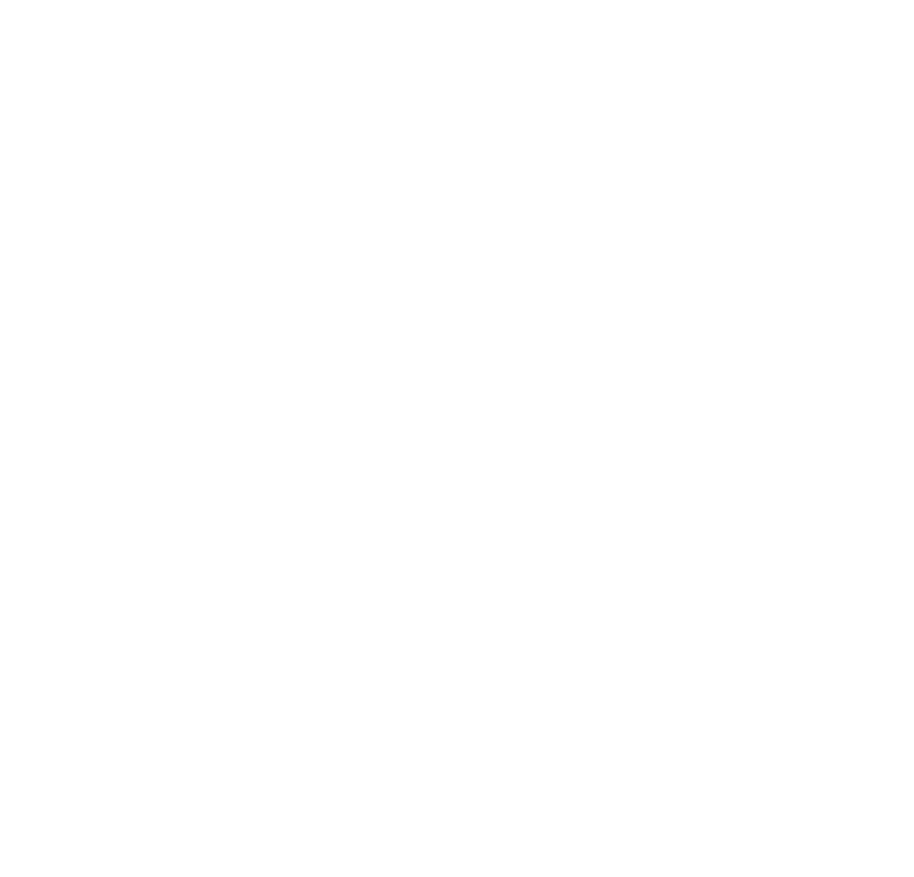
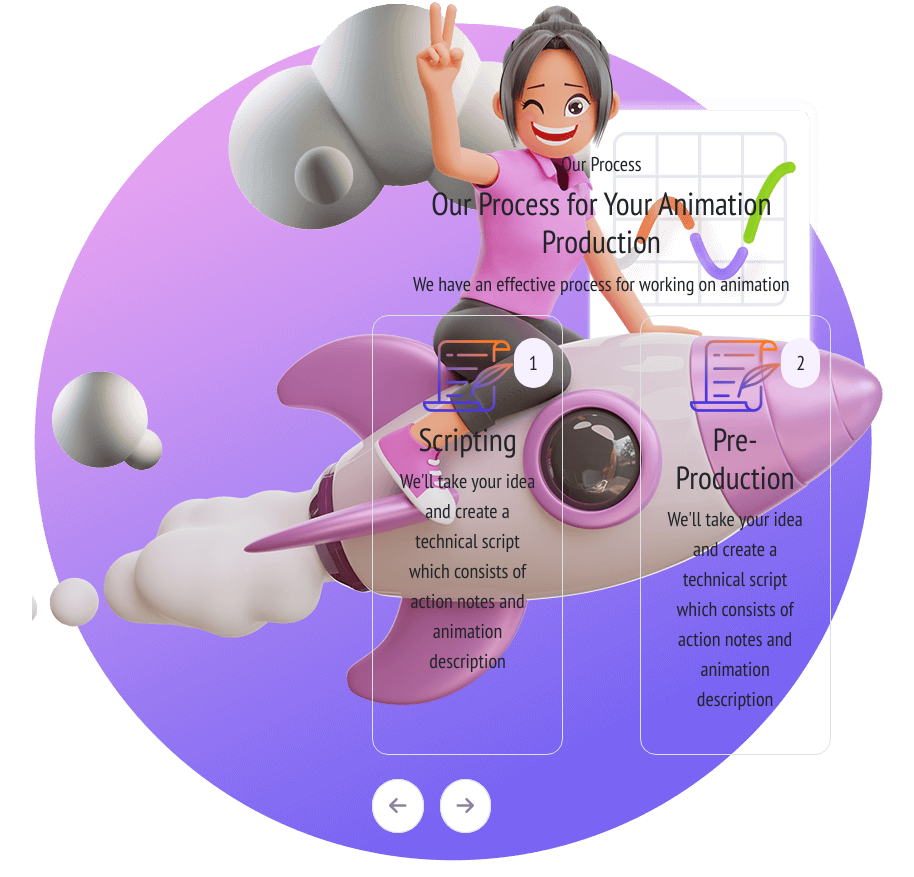
Before and after one commit to MatteoSala97/proj-html-vuejs, a Vue app: page / in a window 1280 px wide. Shown: the part 3898-4775 px from the top of the page, without its empty margins (256-1170 px from the left). Before the commit the page ends 3852 px from the top, so only its background shows below. Built offline with nearby package versions, Linux system fonts and the light colour scheme.

Commit message:
Component styled, needs to be fixed with js

```diff
--- a/src/components/main/CarouselAppFirst.vue
+++ b/src/components/main/CarouselAppFirst.vue
@@ -1,17 +1,96 @@
 <script>
+export default {
+  name: "CarouselAppFirst",
+  data() {
+    return {
 
-    export default {
-        name: "CarouselAppFirst"
-    }
+    };
+  },
+  created() {
+
+  },
+  methods: {
+
+  }
+};
 </script>
 
 <template>
+    <div id="big-container " class="row mt-5">
+      <div class="col-6">
+        <figure id="rocket">
+          <img src="../../assets/img/process-thumb.png" alt="Girl riding a rocket">
+        </figure>
+      </div>
+        <div class="small-container col-4">
+            <div class="text-container text-center">
+                <h5>Our Process</h5>
+                <h2>Our Process for Your Animation Production</h2>
+                <p>We have an effective process for working on animation</p>
+            </div>
+            <div class="row">
+                <div class="col-5 d-flex flex-column align-items-center text-center border rounded-4 p-4" id="card">
+                    <img src="../../assets/img/process1.png" alt="1">
+                    <h2 class="mt-2">Scripting</h2>
+                    <p>We'll take your idea and create a technical script which consists of action notes and animation description</p>
+                    <span id="badge">1</span>
+                </div>
+                <div class="col-5 offset-2 d-flex flex-column align-items-center text-center border rounded-4 p-4" id="card">
+                    <img src="../../assets/img/process1.png" alt="2">
+                    <h2 class="mt-2">Pre-Production</h2>
+                    <p>We'll take your idea and create a technical script which consists of action notes and animation description</p>
+                    <span id="badge">2</span>
+                </div>
+                <div class="d-flex gap-3 justify-content-start mt-4">
+                    <button>
+                        <i class="fa-solid fa-arrow-left border rounded-circle p-3"></i>
+                    </button>
+                    <button>
+                        <i class="fa-solid fa-arrow-right border rounded-circle p-3"></i>
+                    </button>
+                </div>
+            </div>
+        </div>
+    </div>
+  </template>
 
-</template>
+  <style lang="scss" scoped>
+  @use "../../assets/styles/general.scss" as *;
+  @use "../../assets/styles/partials/mixins.scss" as *;
 
-<style lang="scss" scoped>
-@use "../../assets/styles/general.scss" as *;
-@use "../../assets/styles/partials/mixins.scss" as *;
+  #big-container {
+    width: 80%;
+    margin: 0 auto;
+}
+#rocket{
+    margin-left: 300px;
+}
 
+.small-container{
+    margin-top: 150px;
+}
 
-</style>
+#card{
+    position: relative;
+}
+
+  #badge{
+    border-radius: 50px;
+    position: absolute;
+    top: 5%;
+    right: 5%;
+    background-color: $almostWhite;
+    border-radius: 150px;
+    padding: 10px 15px;
+  }
+
+  button{
+    background-color: $white;
+    border-radius: 50px;
+    color: $grey;
+    &:hover{
+        background-color: $orange;
+        color: $white;
+    }
+  }
+  </style>
```
